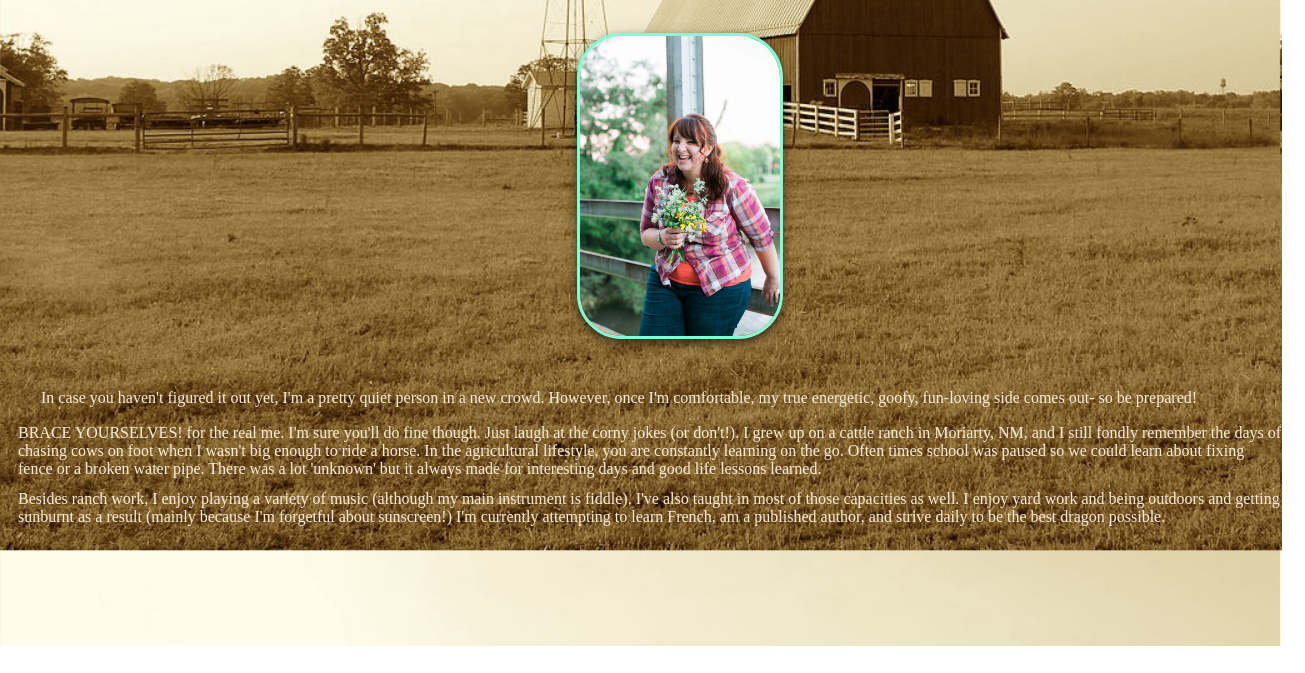
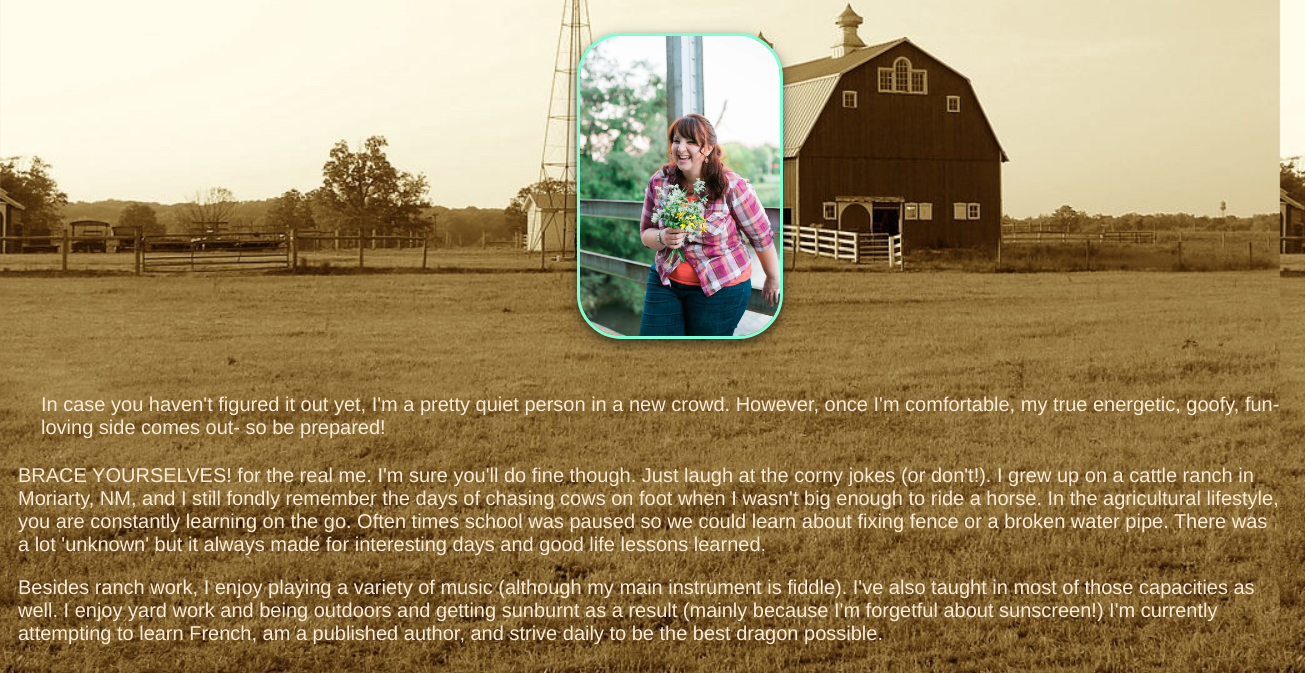
Before and after one commit to sarahheckendorn/about-sarah, a plain HTML site: page index.html in a window 1280 px wide. Shown: the part 154-827 px from the top of the page, 1305 px wide, since content can reach past the window. Before the commit the page ends 800 px from the top, so only its background shows below. Drawn offline with Linux system fonts and the light colour scheme.

Commit message:
Reformat paragraph css

```diff
--- a/styles.css
+++ b/styles.css
@@ -23,26 +23,29 @@ body {
 	border-radius: 45px;
 }
 
+p {
+	font-size: 20px;
+	font-family: "Helvetica Neue";
+	color: antiquewhite;
+}
+
 .p1 {
 	display: inline-block;
 	position: relative;
 	top: 35px;
 	left: 33px;
-	color: antiquewhite;
-}
+	}
 
 .p2 {
 	display: inline-block;
 	position: relative;
 	top: 20px;
 	left: 10px;
-	color: antiquewhite;
-}
+	}
 
 .p3 {
 	display: inline-block;
 	position: relative;
 	top: 0px;
 	left: 10px;
-	color: antiquewhite;
-}
+	}
```
